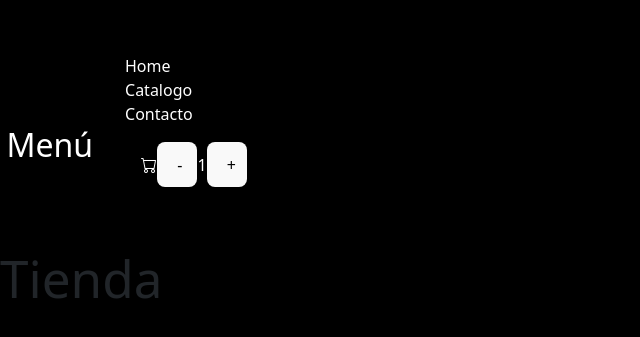
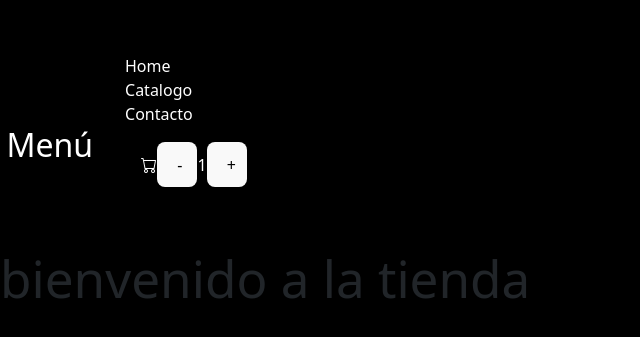
Before and after one commit to florzuazaga/proyecto-react, a React (Vite) app: page / in a window 1280 px wide. Shown: the part 219-556 px from the top of the page, without its empty margins (0-640 px from the left). Built offline with nearby package versions, Linux system fonts and the light colour scheme.

Commit message:
cambios5

```diff
--- a/src/componentes/ItemlistContainer/index.jsx
+++ b/src/componentes/ItemlistContainer/index.jsx
@@ -3,7 +3,7 @@ import Titulo from "../Titulo";
 export const ItemlistContainer = () => {
   return (
     <>
-      <Titulo />
+      <Titulo greeting="bienvenido a la tienda" />
     </>
   );
 };
--- a/src/componentes/Titulo/index.jsx
+++ b/src/componentes/Titulo/index.jsx
@@ -1,8 +1,9 @@
 import React from "react";
-export const Titulo = () => {
+export const Titulo = (props) => {
+  console.log(props);
   return (
     <>
-      <h1>Tienda</h1>
+      <h1>{props.greeting}</h1>
     </>
   );
 };
```
